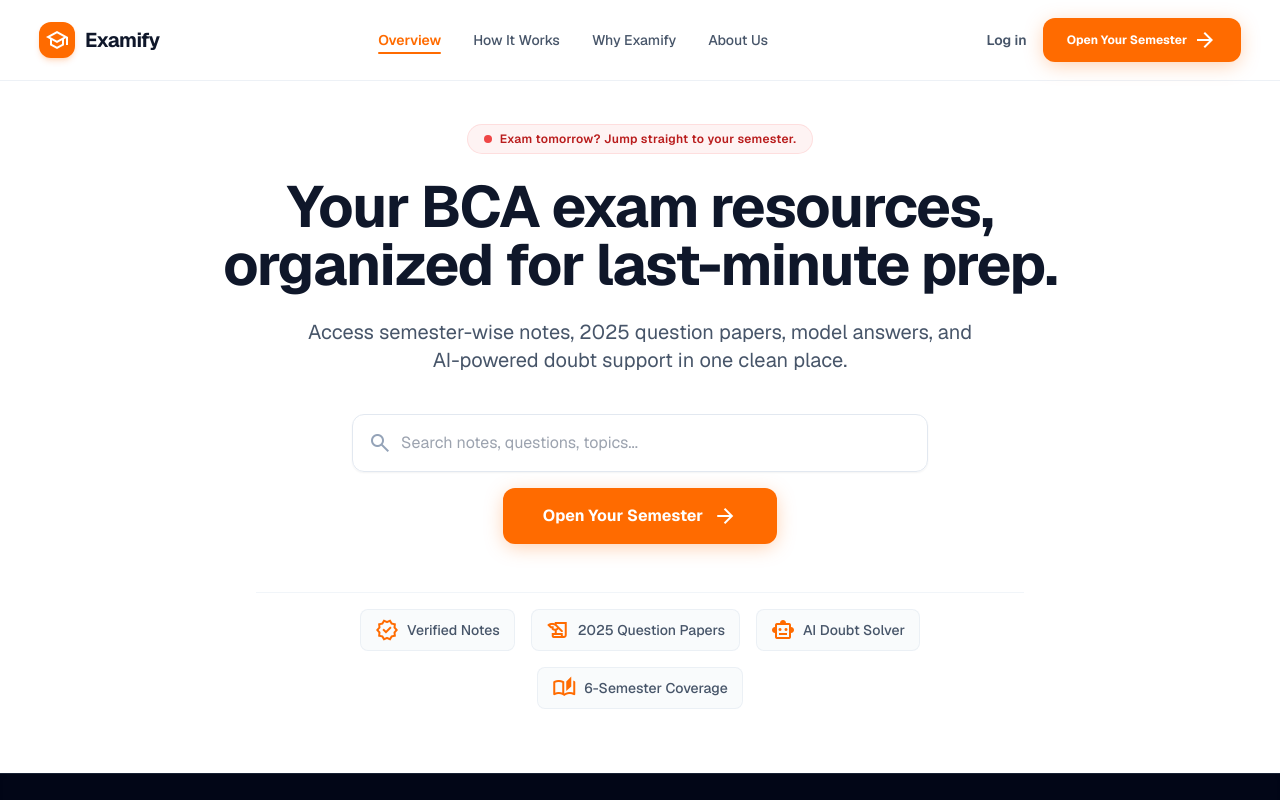
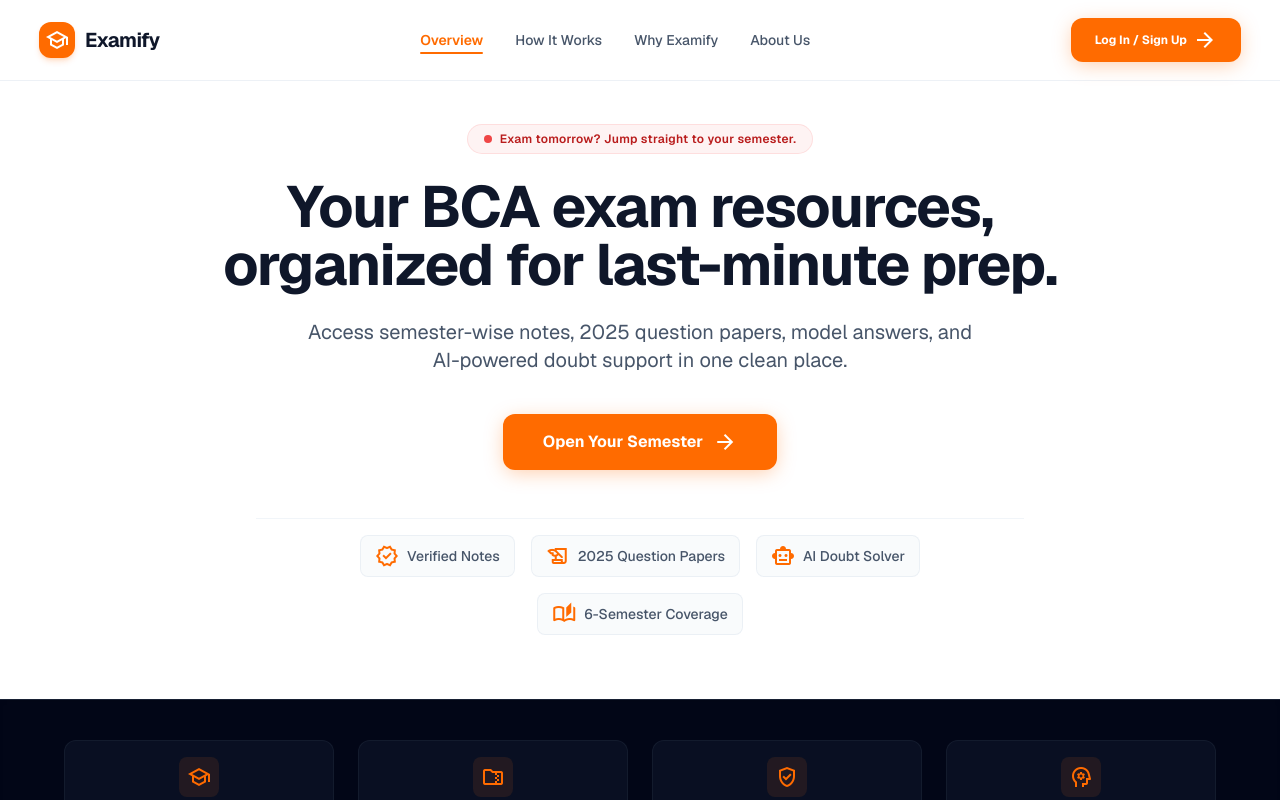
Before and after one commit to hizor636/Examify, a Next.js app: page / in a window 1280 px wide. Shown: the top 800 px of the page. Built offline with nearby package versions, Linux system fonts and the light colour scheme.

Commit message:
UI: Simplify navigation and remove search bar from hero section

```diff
--- a/components/HeroSection.tsx
+++ b/components/HeroSection.tsx
@@ -34,23 +34,8 @@ export const HeroSection: React.FC<HeroSectionProps> = ({
         Access semester-wise notes, 2025 question papers, model answers, and AI-powered doubt support in one clean place.
       </p>
 
-      {/* Search Bar + CTA */}
-      <div className="flex flex-col items-center justify-center gap-4 mb-12 animate-fade-in-delay-3 w-full max-w-xl mx-auto">
-        {/* Search Bar */}
-        <div className="w-full relative group shadow-sm hover:shadow-md transition-shadow rounded-xl">
-          <span className="material-symbols-outlined absolute left-4 top-1/2 -translate-y-1/2 text-slate-400 group-focus-within:text-brand-orange transition-colors">
-            search
-          </span>
-          <input
-            type="text"
-            placeholder="Search notes, questions, topics..."
-            className="w-full pl-12 pr-4 py-4 rounded-xl border border-slate-200 focus:border-brand-orange focus:ring-4 focus:ring-brand-orange/10 outline-none text-base transition-all bg-white"
-            onClick={onBrowseSemester}
-            readOnly
-          />
-        </div>
-
-        {/* Primary CTA */}
+      {/* Primary CTA */}
+      <div className="flex justify-center mb-12 animate-fade-in-delay-3 w-full mx-auto">
         <button
           onClick={onBrowseSemester}
           className="w-full sm:w-auto bg-brand-orange text-white px-10 py-4 rounded-xl font-bold text-base btn-primary-glow flex items-center justify-center gap-2.5 group"
--- a/components/Navbar.tsx
+++ b/components/Navbar.tsx
@@ -123,16 +123,9 @@ export const Navbar: React.FC<NavbarProps> = ({ onGetStarted, onOpenLogin }) =>
         <div className="hidden md:flex items-center gap-4">
           <button
             onClick={onOpenLogin || onGetStarted}
-            className="text-sm font-semibold text-slate-600 hover:text-brand-orange transition-colors"
-          >
-            Log in
-          </button>
-          <button
-            onClick={onGetStarted}
-            aria-label="Open Your Semester"
             className="bg-brand-orange text-white px-6 py-2.5 rounded-xl font-bold text-xs btn-primary-glow flex items-center gap-1.5 group"
           >
-            <span>Open Your Semester</span>
+            <span>Log In / Sign Up</span>
             <span className="material-symbols-outlined text-base transition-transform duration-300 group-hover:translate-x-1">arrow_forward</span>
           </button>
         </div>
@@ -183,18 +176,9 @@ export const Navbar: React.FC<NavbarProps> = ({ onGetStarted, onOpenLogin }) =>
                 (onOpenLogin || onGetStarted)!();
               }
             }}
-            className="w-full text-center py-2 text-sm font-semibold text-slate-600 hover:text-brand-orange mt-2"
-          >
-            Log in
-          </button>
-          <button
-            onClick={() => {
-              setMobileMenuOpen(false);
-              if (onGetStarted) onGetStarted();
-            }}
             className="w-full bg-brand-orange text-white py-3 rounded-xl font-bold text-xs text-center btn-primary-glow flex items-center justify-center gap-1.5 mt-2"
           >
-            <span>Open Your Semester</span>
+            <span>Log In / Sign Up</span>
             <span className="material-symbols-outlined text-base">arrow_forward</span>
           </button>
         </div>
```
